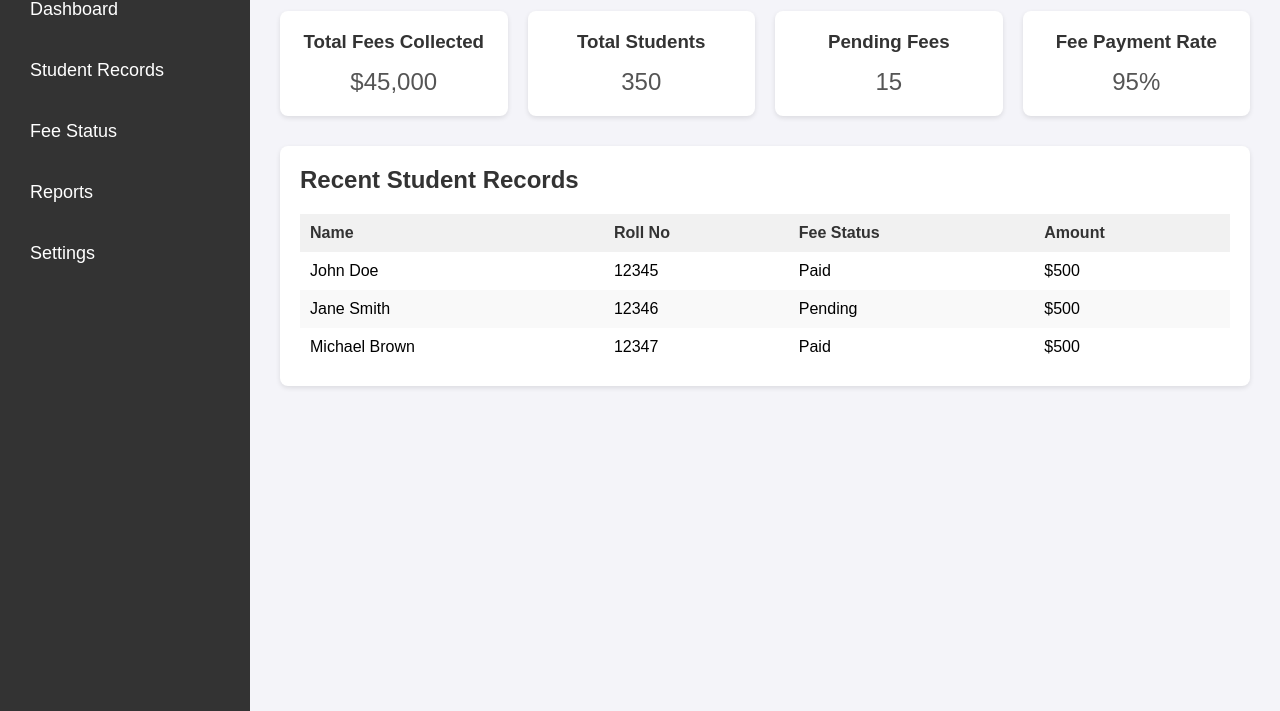
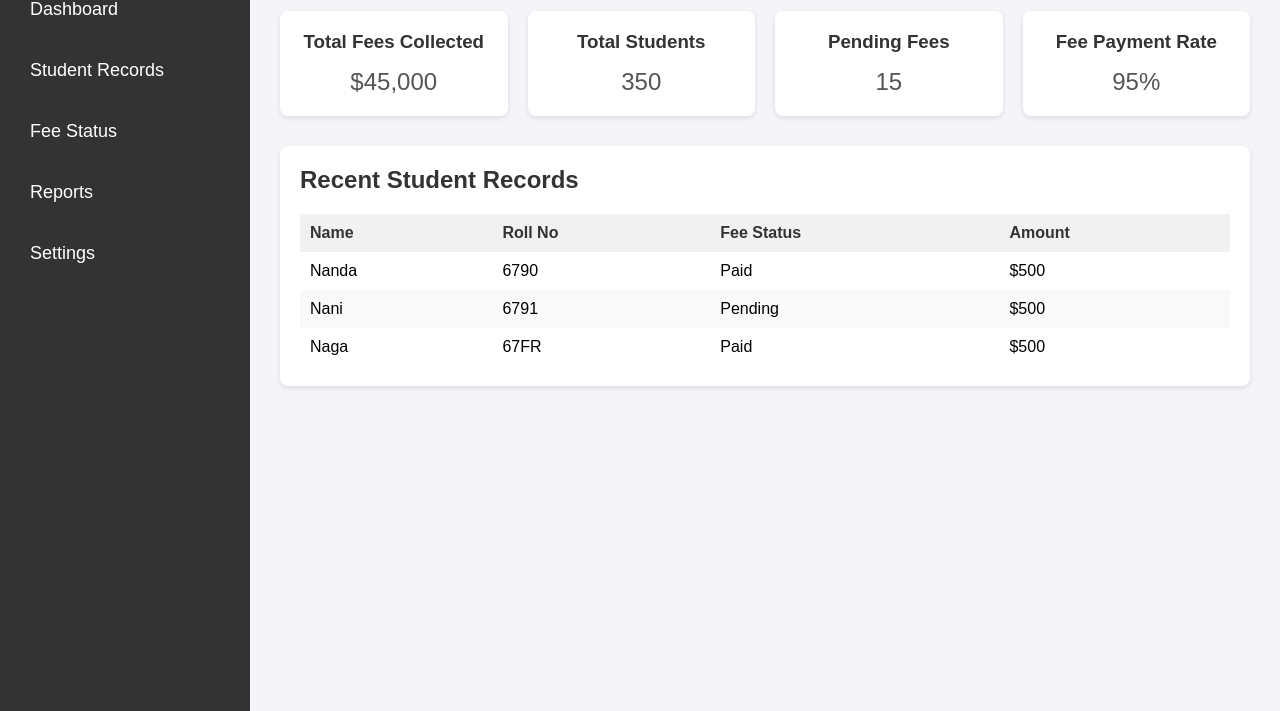
Before and after one commit to Sai-Deekshith-06/labTask, a plain HTML site: page index.html in a window 1280 px wide. Shown: the part 89-800 px from the top of the page. Drawn offline with Linux system fonts and the light colour scheme.

Commit message:
Update index.html

```diff
--- a/index.html
+++ b/index.html
@@ -61,20 +61,20 @@
                     </thead>
                     <tbody>
                         <tr>
-                            <td>John Doe</td>
-                            <td>12345</td>
+                            <td>Nanda</td>
+                            <td>6790</td>
                             <td>Paid</td>
                             <td>$500</td>
                         </tr>
                         <tr>
-                            <td>Jane Smith</td>
-                            <td>12346</td>
+                            <td>Nani</td>
+                            <td>6791</td>
                             <td>Pending</td>
                             <td>$500</td>
                         </tr>
                         <tr>
-                            <td>Michael Brown</td>
-                            <td>12347</td>
+                            <td>Naga</td>
+                            <td>67FR</td>
                             <td>Paid</td>
                             <td>$500</td>
                         </tr>
```
